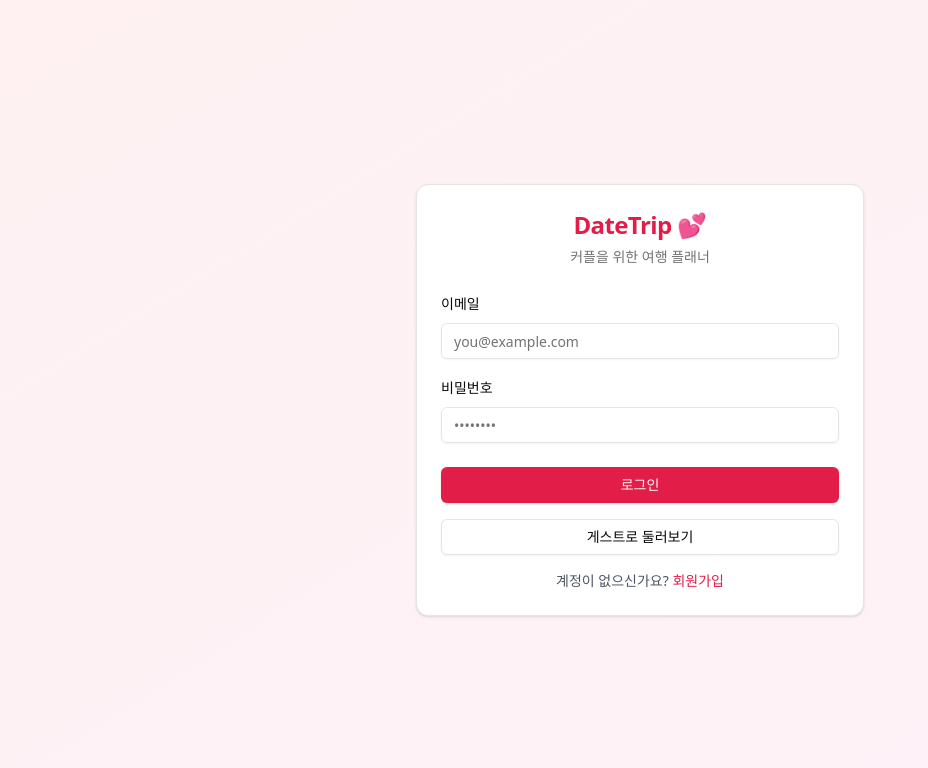
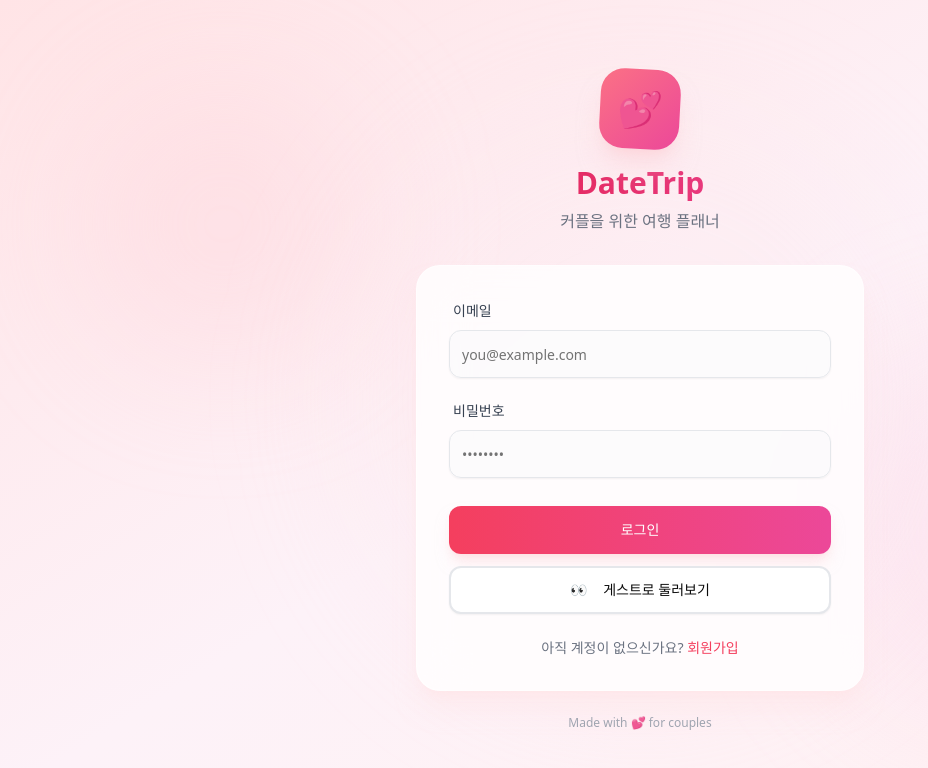
Before and after one commit to mindsurf0176-ui/datetrip, a Next.js app: page /login in a window 1280 px wide. Shown: the top 768 px of the page, without its empty margins (0-928 px from the left). Built offline with nearby package versions, Linux system fonts and the light colour scheme; no server answers.

Commit message:
design: major UI overhaul - modern & beautiful

```diff
--- a/src/app/(auth)/login/page.tsx
+++ b/src/app/(auth)/login/page.tsx
@@ -8,7 +8,6 @@ import Link from 'next/link'
 import { useAuth } from '@/auth/AuthContext'
 import { Button } from '@/components/ui/button'
 import { Input } from '@/components/ui/input'
-import { Card, CardContent, CardDescription, CardFooter, CardHeader, CardTitle } from '@/components/ui/card'
 
 export default function LoginPage() {
   const [email, setEmail] = useState('')
@@ -39,23 +38,36 @@ export default function LoginPage() {
   }
 
   return (
-    <div className="min-h-screen flex items-center justify-center bg-gradient-to-br from-rose-50 to-pink-50 p-4">
-      <Card className="w-full max-w-md">
-        <CardHeader className="text-center">
-          <CardTitle className="text-2xl font-bold text-rose-600">DateTrip 💕</CardTitle>
-          <CardDescription>
-            커플을 위한 여행 플래너
-          </CardDescription>
-        </CardHeader>
-        <form onSubmit={handleSubmit}>
-          <CardContent className="space-y-4">
+    <div className="min-h-screen flex items-center justify-center bg-gradient-to-br from-rose-100 via-pink-50 to-rose-50 p-4 relative overflow-hidden">
+      {/* 배경 장식 */}
+      <div className="absolute top-20 left-20 w-72 h-72 bg-rose-200/30 rounded-full blur-3xl" />
+      <div className="absolute bottom-20 right-20 w-96 h-96 bg-pink-200/30 rounded-full blur-3xl" />
+      <div className="absolute top-1/2 left-1/2 -translate-x-1/2 -translate-y-1/2 w-[600px] h-[600px] bg-gradient-to-br from-rose-100/20 to-pink-100/20 rounded-full blur-3xl" />
+
+      <div className="w-full max-w-md relative z-10">
+        {/* 로고 섹션 */}
+        <div className="text-center mb-8">
+          <div className="inline-flex items-center justify-center w-20 h-20 bg-gradient-to-br from-rose-400 to-pink-500 rounded-3xl mb-4 shadow-xl shadow-rose-200/50 rotate-3 hover:rotate-0 transition-transform">
+            <span className="text-4xl">💕</span>
+          </div>
+          <h1 className="text-3xl font-bold bg-gradient-to-r from-rose-600 to-pink-500 bg-clip-text text-transparent">
+            DateTrip
+          </h1>
+          <p className="text-gray-500 mt-2">커플을 위한 여행 플래너</p>
+        </div>
+
+        {/* 로그인 카드 */}
+        <div className="bg-white/80 backdrop-blur-xl rounded-3xl shadow-xl shadow-rose-100/50 p-8 border border-white/50">
+          <form onSubmit={handleSubmit} className="space-y-5">
             {error && (
-              <div className="p-3 text-sm text-red-600 bg-red-50 rounded-md">
+              <div className="p-4 text-sm text-rose-600 bg-rose-50 rounded-2xl border border-rose-100 flex items-center gap-3">
+                <span className="text-lg">⚠️</span>
                 {error}
               </div>
             )}
+
             <div className="space-y-2">
-              <label htmlFor="email" className="text-sm font-medium">
+              <label htmlFor="email" className="text-sm font-medium text-gray-700 ml-1">
                 이메일
               </label>
               <Input
@@ -65,11 +77,12 @@ export default function LoginPage() {
                 value={email}
                 onChange={(e) => setEmail(e.target.value)}
                 required
+                className="h-12 rounded-xl border-gray-200 focus:border-rose-300 focus:ring-rose-200 bg-gray-50/50"
               />
             </div>
 
             <div className="space-y-2">
-              <label htmlFor="password" className="text-sm font-medium">
+              <label htmlFor="password" className="text-sm font-medium text-gray-700 ml-1">
                 비밀번호
               </label>
               <Input
@@ -79,40 +92,54 @@ export default function LoginPage() {
                 value={password}
                 onChange={(e) => setPassword(e.target.value)}
                 required
+                className="h-12 rounded-xl border-gray-200 focus:border-rose-300 focus:ring-rose-200 bg-gray-50/50"
               />
             </div>
-          </CardContent>
 
-          <CardFooter className="flex flex-col gap-4">
+            <div className="pt-2 space-y-3">
               <Button
                 type="submit"
-              className="w-full bg-rose-600 hover:bg-rose-700"
+                className="w-full h-12 bg-gradient-to-r from-rose-500 to-pink-500 hover:from-rose-600 hover:to-pink-600 text-white rounded-xl font-medium shadow-lg shadow-rose-200/50 transition-all hover:shadow-xl hover:shadow-rose-300/50 hover:-translate-y-0.5"
                 disabled={loading}
               >
-              {loading ? '로그인 중...' : '로그인'}
+                {loading ? (
+                  <div className="flex items-center gap-2">
+                    <div className="w-4 h-4 border-2 border-white/30 border-t-white rounded-full animate-spin" />
+                    로그인 중...
+                  </div>
+                ) : '로그인'}
               </Button>
 
               <Button
                 type="button"
                 variant="outline"
-              className="w-full"
+                className="w-full h-12 rounded-xl border-2 border-gray-200 hover:border-gray-300 hover:bg-gray-50 transition-all"
                 onClick={() => {
                   loginAsGuest()
                   router.push('/')
                 }}
               >
+                <span className="mr-2">👀</span>
                 게스트로 둘러보기
               </Button>
+            </div>
+          </form>
 
-            <p className="text-sm text-center text-gray-600">
-              계정이 없으신가요?{' '}
-              <Link href="/register" className="text-rose-600 hover:underline">
+          <div className="mt-6 text-center">
+            <p className="text-sm text-gray-500">
+              아직 계정이 없으신가요?{' '}
+              <Link href="/register" className="text-rose-500 hover:text-rose-600 font-medium hover:underline">
                 회원가입
               </Link>
             </p>
-          </CardFooter>
-        </form>
-      </Card>
+          </div>
+        </div>
+
+        {/* 하단 장식 */}
+        <p className="text-center text-xs text-gray-400 mt-6">
+          Made with 💕 for couples
+        </p>
+      </div>
     </div>
   )
 }
--- a/src/app/(main)/layout.tsx
+++ b/src/app/(main)/layout.tsx
@@ -10,37 +10,56 @@ export default function MainLayout({
 }: {
   children: React.ReactNode
 }) {
-  const { user, signOut } = useAuth()
+  const { user, signOut, isGuest } = useAuth()
 
   return (
-    <div className="min-h-screen bg-gray-50">
+    <div className="min-h-screen bg-gradient-to-b from-gray-50 to-white">
       {/* 네비게이션 */}
-      <nav className="bg-white border-b border-gray-200 sticky top-0 z-50">
+      <nav className="bg-white/80 backdrop-blur-lg border-b border-gray-100 sticky top-0 z-50">
         <div className="max-w-7xl mx-auto px-4 sm:px-6 lg:px-8">
           <div className="flex justify-between h-16">
             <div className="flex items-center">
-              <Link href="/" className="text-xl font-bold text-rose-600">
-                DateTrip 💕
+              <Link href="/" className="flex items-center gap-2 group">
+                <div className="w-9 h-9 bg-gradient-to-br from-rose-400 to-pink-500 rounded-xl flex items-center justify-center shadow-md shadow-rose-100 group-hover:shadow-lg group-hover:shadow-rose-200 transition-all group-hover:-rotate-3">
+                  <span className="text-lg">💕</span>
+                </div>
+                <span className="text-xl font-bold bg-gradient-to-r from-rose-500 to-pink-500 bg-clip-text text-transparent">
+                  DateTrip
+                </span>
               </Link>
             </div>
 
-            <div className="flex items-center gap-4">
+            <div className="flex items-center gap-3">
               {user ? (
                 <>
-                  <span className="text-sm text-gray-600 hidden sm:block">
-                    {user.name}님
-                  </span>
+                  <div className="hidden sm:flex items-center gap-2 bg-gray-50 rounded-full px-4 py-1.5">
+                    {isGuest ? (
+                      <span className="text-sm text-gray-500">👀 게스트</span>
+                    ) : (
+                      <>
+                        <div className="w-6 h-6 bg-gradient-to-br from-rose-300 to-pink-400 rounded-full flex items-center justify-center text-white text-xs font-medium">
+                          {user.name?.charAt(0) || '?'}
+                        </div>
+                        <span className="text-sm font-medium text-gray-700">
+                          {user.name}님
+                        </span>
+                      </>
+                    )}
+                  </div>
                   <Button
-                    variant="outline"
+                    variant="ghost"
                     size="sm"
                     onClick={signOut}
+                    className="text-gray-500 hover:text-gray-700 hover:bg-gray-100 rounded-full px-4"
                   >
                     로그아웃
                   </Button>
                 </>
               ) : (
                 <Link href="/login">
-                  <Button size="sm">로그인</Button>
+                  <Button size="sm" className="bg-rose-500 hover:bg-rose-600 rounded-full px-5">
+                    로그인
+                  </Button>
                 </Link>
               )}
             </div>
@@ -49,7 +68,7 @@ export default function MainLayout({
       </nav>
 
       {/* 메인 컨텐츠 */}
-      <main className="max-w-7xl mx-auto px-4 sm:px-6 lg:px-8 py-8">
+      <main className="max-w-7xl mx-auto px-4 sm:px-6 lg:px-8 py-6">
         <KakaoMapProvider>{children}</KakaoMapProvider>
       </main>
     </div>
```
Also changed, not shown: src/app/(main)/page.tsx (+114 -65 lines). Lines whose indentation alone changed are shown as unchanged.
